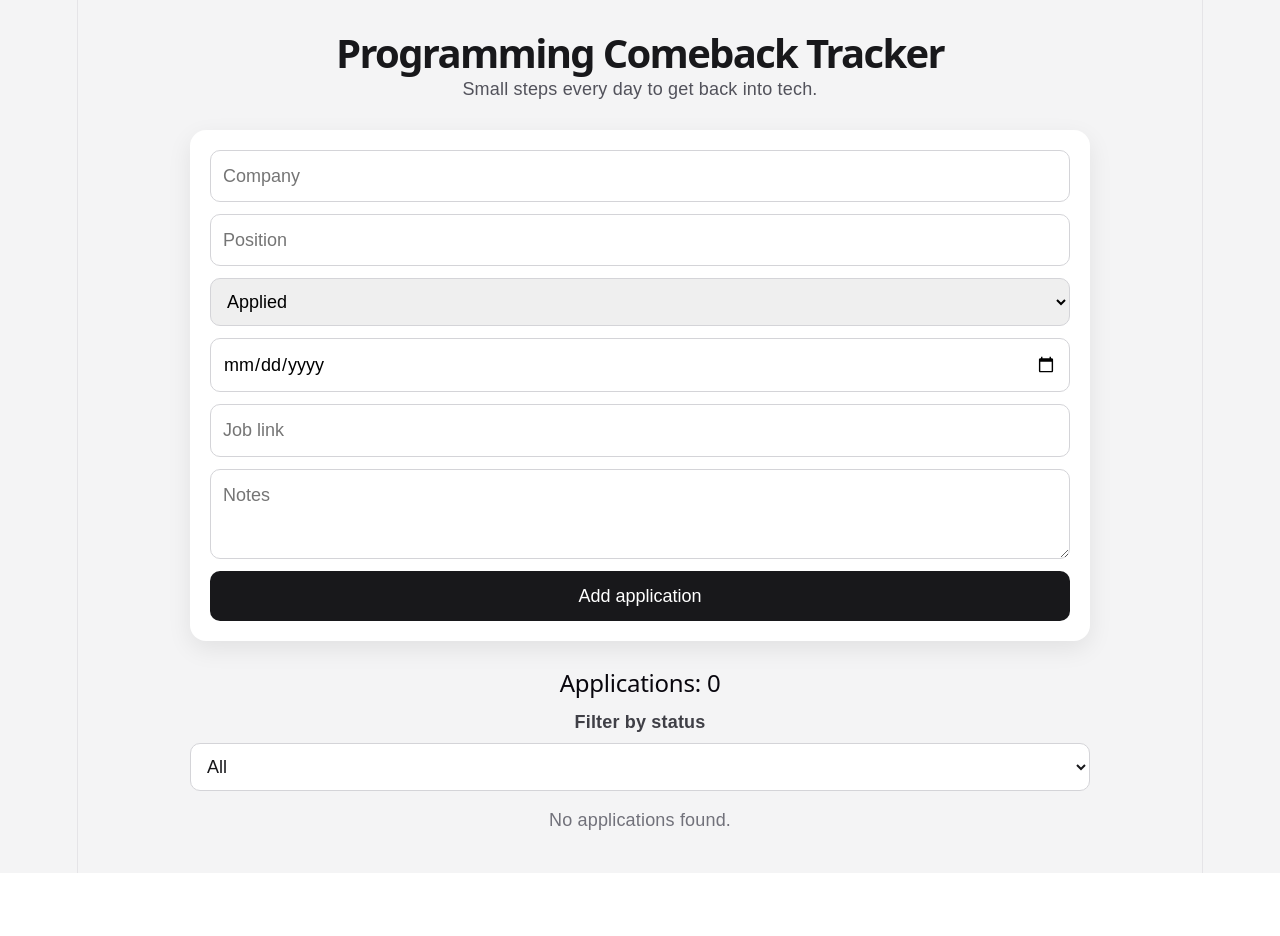
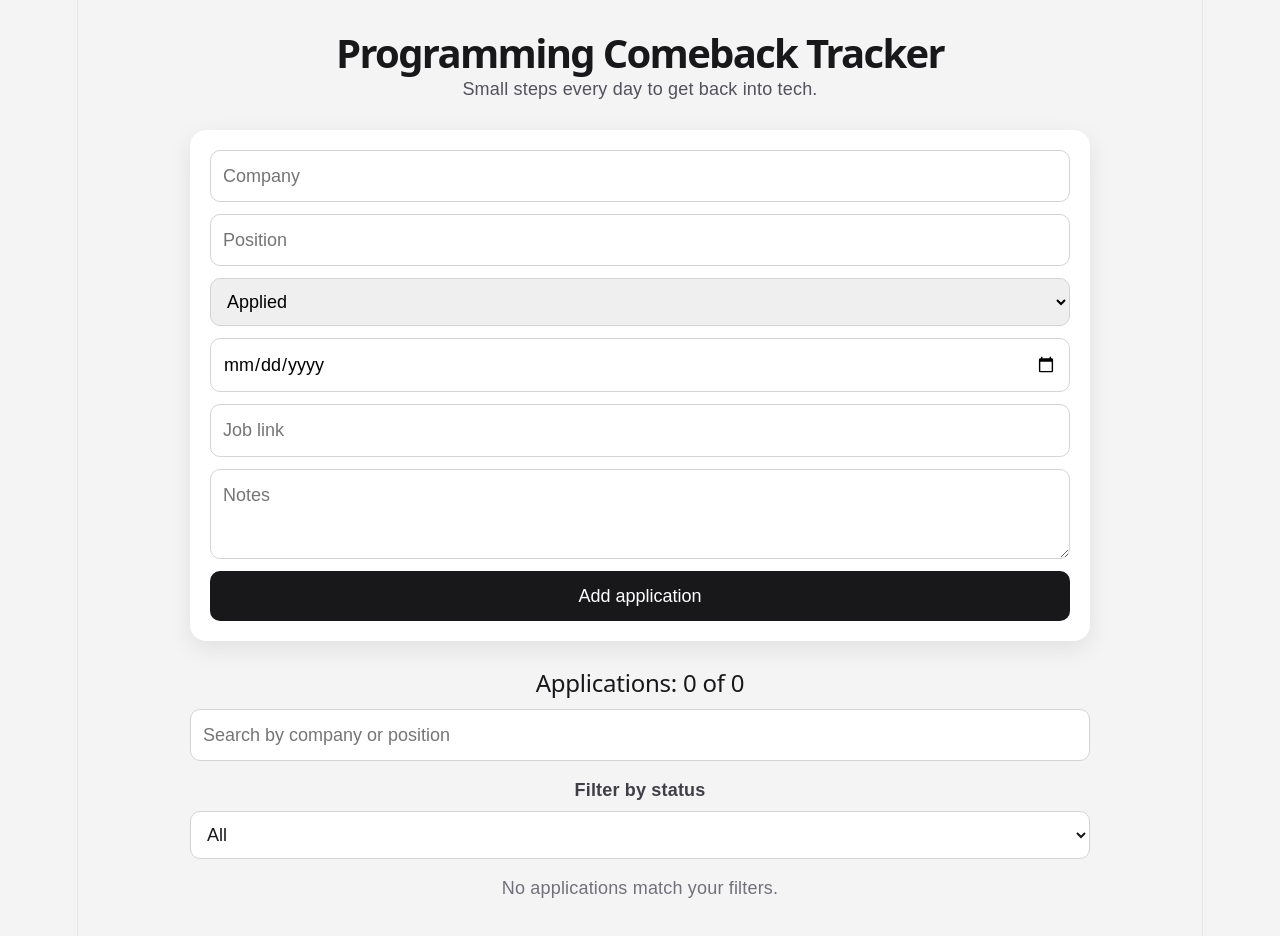
Before and after one commit to NachoColazo/job-tracker, a React (Vite) app: page / in a window 1280 px wide. Shown: the top 936 px of the page. Before the commit the page ends 873 px from the top, so only its background shows below. Built offline with nearby package versions, Linux system fonts and the light colour scheme.

Commit message:
Add search filter

```diff
--- a/src/App.css
+++ b/src/App.css
@@ -71,6 +71,7 @@ button:hover {
 
 .list h2 {
   margin-bottom: 12px;
+  color: #18181b;
 }
 
 .card {
@@ -107,6 +108,12 @@ button:hover {
   font-size: 14px;
   font-weight: 600;
   color: #3f3f46;
+}
+
+.search {
+  width: 100%;
+  margin-bottom: 16px;
+  background: white;
 }
 
 .job-link {
--- a/src/App.tsx
+++ b/src/App.tsx
@@ -48,6 +48,12 @@ function App() {
   >("All");
 
   /**
+   * Stores the current search text used to filter applications
+   * by company or position.
+   */
+  const [searchTerm, setSearchTerm] = useState("");
+
+  /**
    * Persist applications every time the list changes.
    * This keeps the data available after refreshing the page.
    */
@@ -57,14 +63,19 @@ function App() {
 
   /**
    * Derived data: this does not need its own state.
-   * It is calculated from the current applications and selected filter.
+   * It is calculated from the current applications, selected status filter,
+   * and search text.
    */
-  const filteredApplications =
-    statusFilter === "All"
-      ? applications
-      : applications.filter(
-          (application) => application.status === statusFilter,
-        );
+  const filteredApplications = applications.filter((application) => {
+    const matchesStatus =
+      statusFilter === "All" || application.status === statusFilter;
+
+    const matchesSearch =
+      application.company.toLowerCase().includes(searchTerm.toLowerCase()) ||
+      application.position.toLowerCase().includes(searchTerm.toLowerCase());
+
+    return matchesStatus && matchesSearch;
+  });
 
   /**
    * Creates a new application from the current form values
@@ -187,7 +198,17 @@ function App() {
       </form>
 
       <section className="list">
-        <h2>Applications: {applications.length}</h2>
+        <h2>
+          Applications: {filteredApplications.length} of {applications.length}
+        </h2>
+
+        <input
+          className="search"
+          type="text"
+          placeholder="Search by company or position"
+          value={searchTerm}
+          onChange={(event) => setSearchTerm(event.target.value)}
+        />
 
         <div className="filter">
           <label htmlFor="status-filter">Filter by status</label>
@@ -217,7 +238,7 @@ function App() {
         )}
 
         {filteredApplications.length === 0 ? (
-          <p className="empty">No applications found.</p>
+          <p className="empty">No applications match your filters.</p>
         ) : (
           filteredApplications.map((application) => (
             <article className="card" key={application.id}>
```
